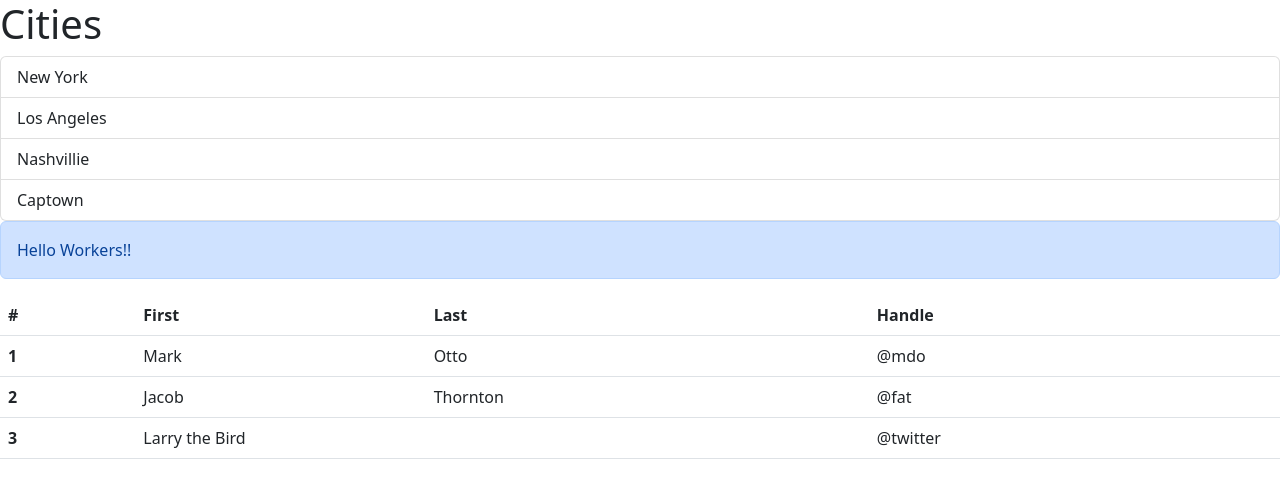
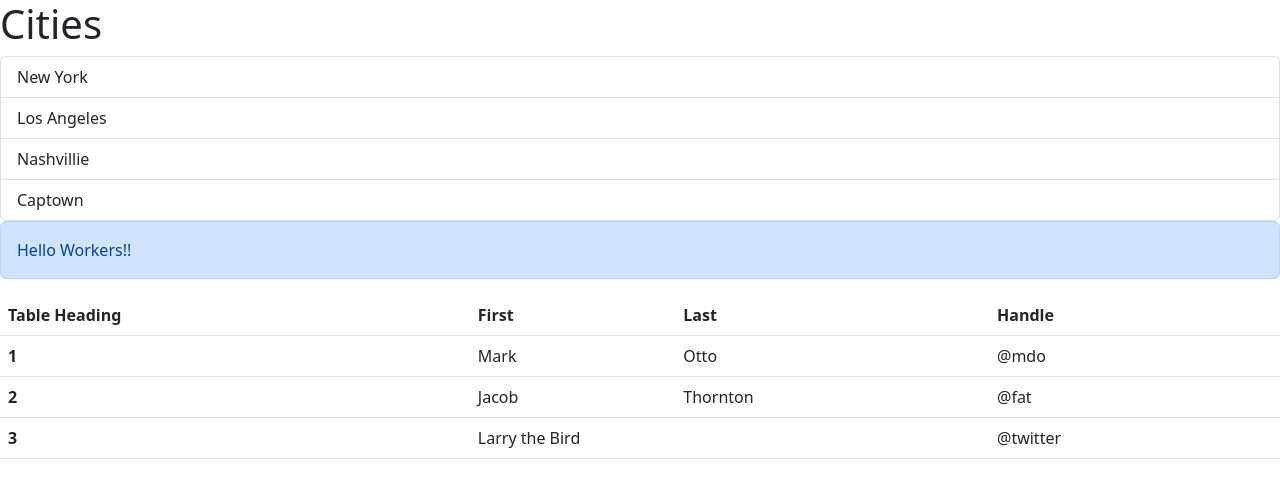
Before and after one commit to shuklanitesh805/react-app, a React (Vite) app: page / in a window 1280 px wide. Shown: the top 498 px of the page. Built offline with nearby package versions, Linux system fonts and the light colour scheme.

Commit message:
add axios dependecy and props for table component

```diff
--- a/package.json
+++ b/package.json
@@ -9,6 +9,7 @@
     "preview": "vite preview"
   },
   "dependencies": {
+    "axios": "^1.3.5",
     "bootstrap": "^5.2.3",
     "react": "^18.2.0",
     "react-dom": "^18.2.0"
--- a/src/App.tsx
+++ b/src/App.tsx
@@ -9,11 +9,11 @@ function App(){
     const handleSelectItem = (item:string) =>{
         console.log(item);
     }
-    return <><div><ListGroup items={items} heading='Cities' onSelectItem={handleSelectItem}/>
+    return <><div><ListGroup items={items} heading='Cities' onSelectItem={handleSelectItem}/> </div>
     <Alert >
         <span>Hello Workers!!</span>
-    </Alert></div>
-    <Table></Table></>
+    </Alert>
+    <Table heading="Table Heading" rowNumber={84378}></Table></>
 
 }
 
--- a/src/components/Table.tsx
+++ b/src/components/Table.tsx
@@ -1,8 +1,13 @@
-function Table(){
+interface PropsTable{
+    heading: string;
+    rowNumber: number;
+}
+
+function Table( {heading}: PropsTable){
  return <table className="table">
  <thead>
    <tr>
-     <th scope="col">#</th>
+     <th scope="col">{heading}</th>
      <th scope="col">First</th>
      <th scope="col">Last</th>
      <th scope="col">Handle</th>
```
Also changed, not shown: 1 other file (tests, documents, lock files or other folders).
